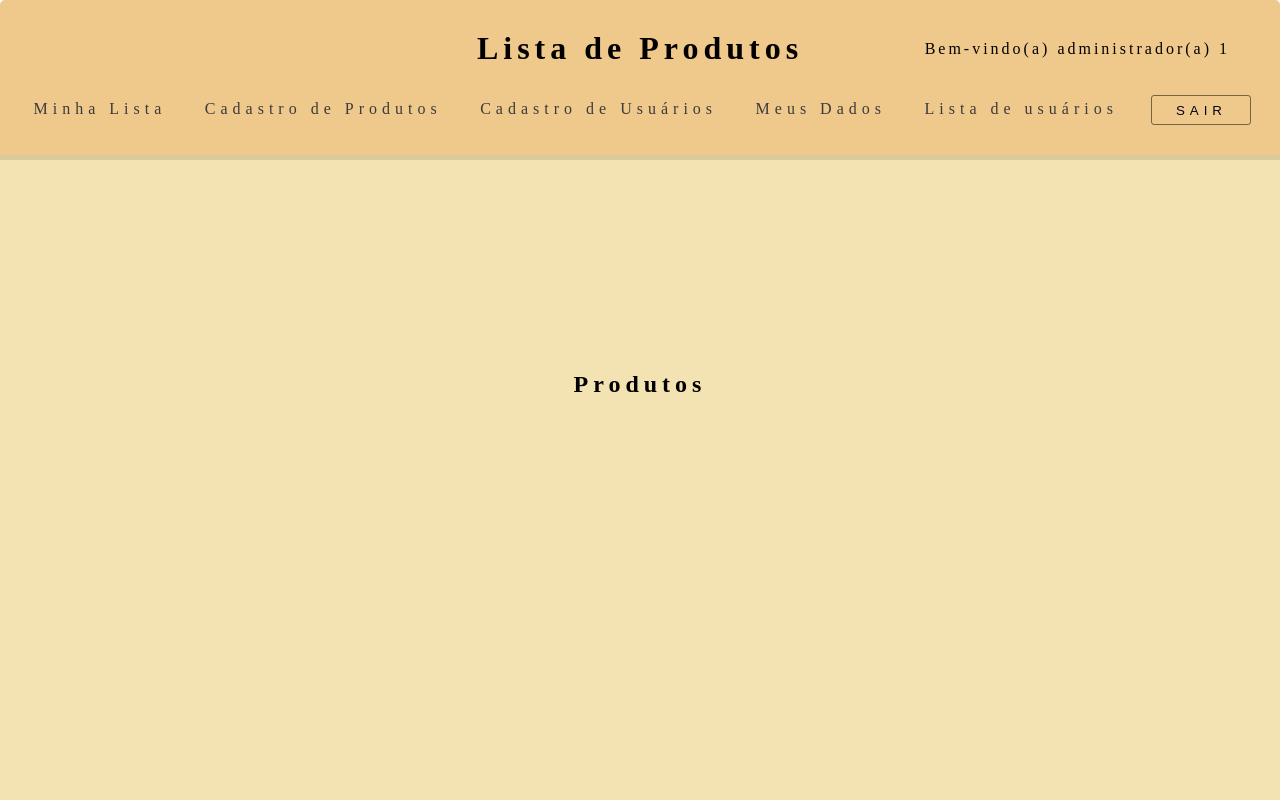
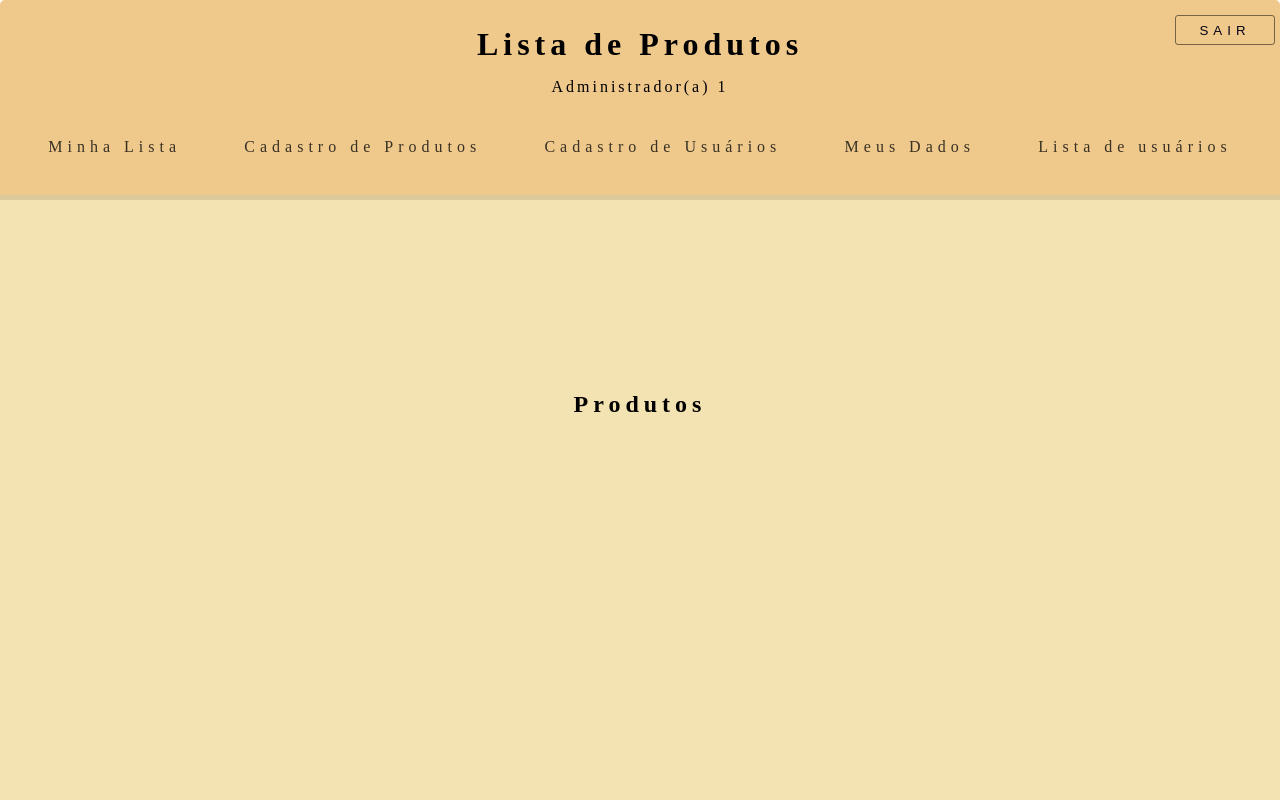
Before and after one commit to WilianKrinke/Trabalhos_Faculdade, a PHP site: page /fundamentosweb/listaProdutos/php in a window 1280 px wide. Run offline with PHP 8.4, Linux system fonts and the light colour scheme; the visitor is signed in with stand-in values (Sample User, id 1); data that the repository does not hold is empty.

Commit message:
inicio de inserção de media queries

```diff
--- a/Trabalho_4/src/home/css/home.css
+++ b/Trabalho_4/src/home/css/home.css
@@ -19,7 +19,6 @@
 
 section {
   width: 100%;
-  min-height: 80vh;
 }
 
 article {
--- a/Trabalho_4/src/home/php/index.php
+++ b/Trabalho_4/src/home/php/index.php
@@ -5,10 +5,10 @@
     <meta charset="UTF-8">
     <meta http-equiv="X-UA-Compatible" content="IE=edge">
     <meta name="viewport" content="width=device-width, initial-scale=1.0">
-    <link rel="stylesheet" href="../../utils//global_css/globalCss.css">
+    <link rel="stylesheet" href="../css/home.css">
+    <link rel="stylesheet" href="../../utils//global_css//globalCss.css">
     <link rel="stylesheet" href="../../utils//global_css//buttons.css">
     <link rel="stylesheet" href="../../utils//global_css//links.css">
-    <link rel="stylesheet" href="../css/home.css">
     <title>Programação Web - PUC-Pr</title>
 </head>
 
--- a/Trabalho_4/src/listaProdutos/css/listadeProdutos.css
+++ b/Trabalho_4/src/listaProdutos/css/listadeProdutos.css
@@ -10,11 +10,7 @@
   align-items: center;
   justify-content: center;
   flex-direction: row;
-}
-
-.container_list {
-  width: 100%;
-  padding: 14px 0px;
+  flex-wrap: wrap;
 }
 
 section {
@@ -25,12 +21,6 @@ section {
 article {
   width: 100%;
   min-height: 75vh;
-}
-
-.bem_vindo p {
-  position: absolute;
-  right: 50px;
-  letter-spacing: 3px;
 }
 
 table {
@@ -60,6 +50,19 @@ td > a:hover {
   border-bottom: 2px solid #050517;
 }
 
+.bem_vindo p {
+  letter-spacing: 3px;
+}
+
+.title_welcome {
+  width: 100%;
+  height: 100px;
+  display: flex;
+  align-items: center;
+  justify-content: space-evenly;
+  flex-direction: column;
+}
+
 .container_list_products {
   padding: 10px;
   justify-content: space-evenly;
@@ -69,17 +72,43 @@ td > a:hover {
   margin-bottom: 10px;
 }
 
-@media screen and (max-width: 1110px) {
-  .bem_vindo p {
-    width: 50px;
+@media screen and (max-width: 920px) {
+  table {
+    width: 95%;
   }
 }
 
-@media screen and (max-width: 920px) {
+@media screen and (max-width: 700px) {
+  .bem_vindo p {
+    letter-spacing: 3px;
+    margin-bottom: 10px;
+  }
+
+  .title {
+    margin-bottom: 10px;
+  }
+
+  .title_welcome {
+    height: 130px;
+  }
 }
 
-@media screen and (max-width: 700px) {
+@media screen and (max-width: 570px) {
+  table {
+    width: 100%;
+  }
+
+  .title_welcome {
+    height: 130px;
+  }
 }
 
 @media screen and (max-width: 340px) {
+  table {
+    width: 100%;
+  }
+
+  .title_welcome {
+    height: 150px;
+  }
 }
--- a/Trabalho_4/src/listaProdutos/php/index.php
+++ b/Trabalho_4/src/listaProdutos/php/index.php
@@ -13,35 +13,36 @@ if ((!isset($_SESSION['userName']) == true) and (!isset($_SESSION['isAdm']) == t
     <meta charset="UTF-8">
     <meta http-equiv="X-UA-Compatible" content="IE=edge">
     <meta name="viewport" content="width=device-width, initial-scale=1.0">
-    <link rel="stylesheet" href="../../utils//global_css//globalCss.css">
-    <link rel="stylesheet" href="../../utils//global_css/links.css">
-    <link rel="stylesheet" href="../../utils//global_css//buttons.css">
+    <link rel="stylesheet" href="../../utils/global_css/globalCss.css">
+    <link rel="stylesheet" href="../../utils/global_css//links.css">
+    <link rel="stylesheet" href="../../utils/global_css/buttons.css">
     <link rel="stylesheet" href="../css//listadeProdutos.css">
     <title>Programação Web - PUC-Pr</title>
 </head>
 
 <body>
-    <header class="display_flex_col">
-        <div class="display_flex_row container_list bem_vindo">
-            <h1>Lista de Produtos</h1>
+    <header>
+        <div class="title_welcome">
+            <div>
+                <h1 class="title">Lista de Produtos</h1>
+            </div>
+            <div class="bem_vindo">
                 <?php
                 if ($_SESSION['isAdm'] == 1) {
-                echo "<p>Bem-vindo(a) administrador(a) " . $_SESSION['userName'] . " </p> ";
+                    echo "<p>Administrador(a) " . $_SESSION['userName'] . " </p> ";
                 } else {
                     echo "<p>Bem-vindo(a) " . $_SESSION['userName'] . " </p> ";
                 }
                 ?>
             </div>
-        <nav class="container_list">
-            <ul class="box_list">
+        </div>
+        <nav>
+            <ul>
                 <?php
                 if ($_SESSION['isAdm'] == 0) {
                     echo '
                     <li><a href="../../minhaLista/php/">Minha Lista</a></li>
                     <li><a href="../../meusDados/php/">Meus Dados</a></li>
-                    <form action="../../utils//logout.php" method="get">
-                        <button type="submit" class="logout_btn">Sair</button>
-                    </form>
                     ';
                 } else if ($_SESSION['isAdm'] == 1) {
                     echo '
@@ -50,14 +51,14 @@ if ((!isset($_SESSION['userName']) == true) and (!isset($_SESSION['isAdm']) == t
                     <li><a href="../../cadastroUsuario/php/">Cadastro de Usuários</a></li>
                     <li><a href="../../meusDados/php/">Meus Dados</a></li>
                     <li><a href="../../listaDeUsuarios/php/">Lista de usuários</a></li>
-                    <form action="../../utils//logout.php" method="get">
-                        <button type="submit" class="logout_btn">Sair</button>
-                    </form>
                     ';
                 }
                 ?>
             </ul>
         </nav>
+        <form action="../../utils//logout.php" method="get">
+            <button type="submit" class="logout_btn">Sair</button>
+        </form>
     </header>
     <main class="display_flex_col">
         <section class="display_flex_col">
--- a/Trabalho_4/src/utils/global_css/buttons.css
+++ b/Trabalho_4/src/utils/global_css/buttons.css
@@ -14,6 +14,10 @@
   cursor: pointer;
   text-transform: uppercase;
   transition: all 0.2s ease-in-out;
+  position: absolute;
+  right: 0px;
+  top: 15px;
+  right: 5px;
 }
 
 .logout_btn:hover {
@@ -90,3 +94,9 @@
   background-color: rgba(0, 0, 0, 0.5);
   color: #faf5ef;
 }
+
+@media screen and (max-width: 570px) {
+  .logout_btn {
+    position: static;
+  }
+}
--- a/Trabalho_4/src/utils/global_css/globalCss.css
+++ b/Trabalho_4/src/utils/global_css/globalCss.css
@@ -18,22 +18,28 @@ h5,
 h6,
 a,
 label {
+  margin: 0px;
+  padding: 0px;
   letter-spacing: 5px;
 }
 
 header {
+  max-width: 100vw;
+  min-height: 25vh;
+  border-radius: 5px 5px 0px 0px;
+  text-align: center;
+  display: flex;
+  flex-flow: column wrap;
+  align-items: center;
+  justify-content: space-evenly;
   background-color: #efc88b;
-  border-radius: 5px 5px 0px 0px;
-  max-width: 100vw;
-  min-height: 20vh;
-  text-align: center;
   border-bottom: 5px solid #daca9b;
 }
 
 main {
   background-color: #f4e3b2;
   max-width: 100vw;
-  min-height: 80vh;
+  min-height: 75vh;
 }
 
 ::-webkit-scrollbar-track {
@@ -61,9 +67,6 @@ main {
 }
 
 @media screen and (max-width: 340px) {
-  header {
-    padding: 0px 20px;
-  }
 }
 
 @media screen and (max-width: 920px) {
--- a/Trabalho_4/src/utils/global_css/links.css
+++ b/Trabalho_4/src/utils/global_css/links.css
@@ -1,25 +1,29 @@
-.box_list {
-  list-style: none;
+nav {
+  width: 100%;
+}
+
+nav ul {
   display: flex;
   align-items: center;
+  flex-flow: row wrap;
   justify-content: space-evenly;
 }
 
-.box_list li {
+nav ul li {
   display: inline-block;
+  font-style: none;
   border-bottom: 2px solid transparent;
+  margin: 15px 15px;
   transition: all 0.2s ease-in-out;
-  padding: 5px;
 }
 
-.box_list li:hover {
+nav ul li:hover {
   border-bottom: 2px solid #050517;
-  cursor: pointer;
 }
 
-.box_list li a {
+nav ul li a {
   text-decoration: none;
-  color: #3b3b3b;
+  color: #383124;
 }
 
 .links {
@@ -65,3 +69,13 @@
   color: #050517;
   border-bottom: 2px solid #050517;
 }
+
+@media screen and (max-width: 700px) {
+  .box_list {
+    flex-wrap: wrap;
+    background-color: #050517;
+  }
+}
+
+@media screen and (max-width: 340px) {
+}
```
Also changed, not shown: Trabalho_4/src/utils/global_css/cards.css (deleted). Lines whose indentation alone changed are shown as unchanged.
